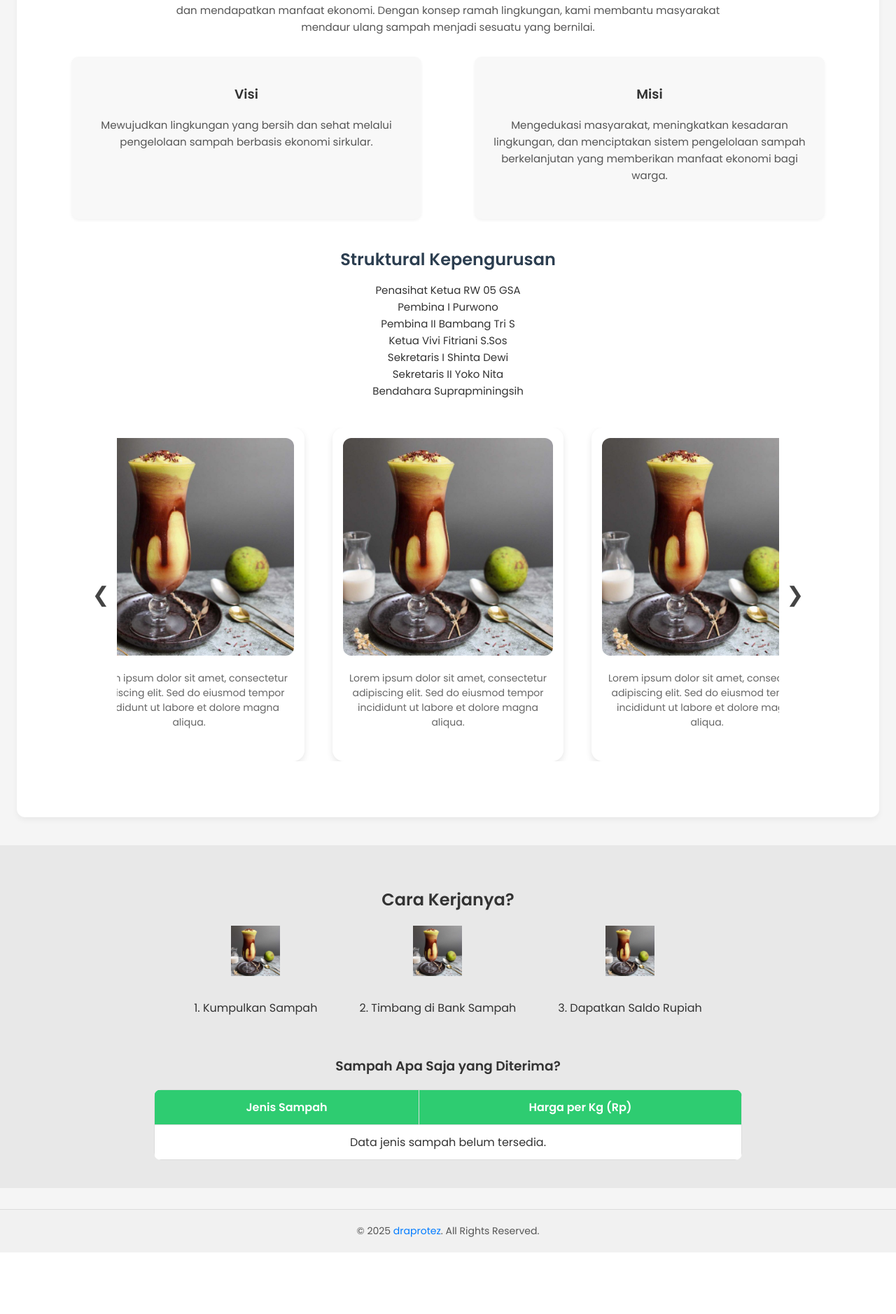
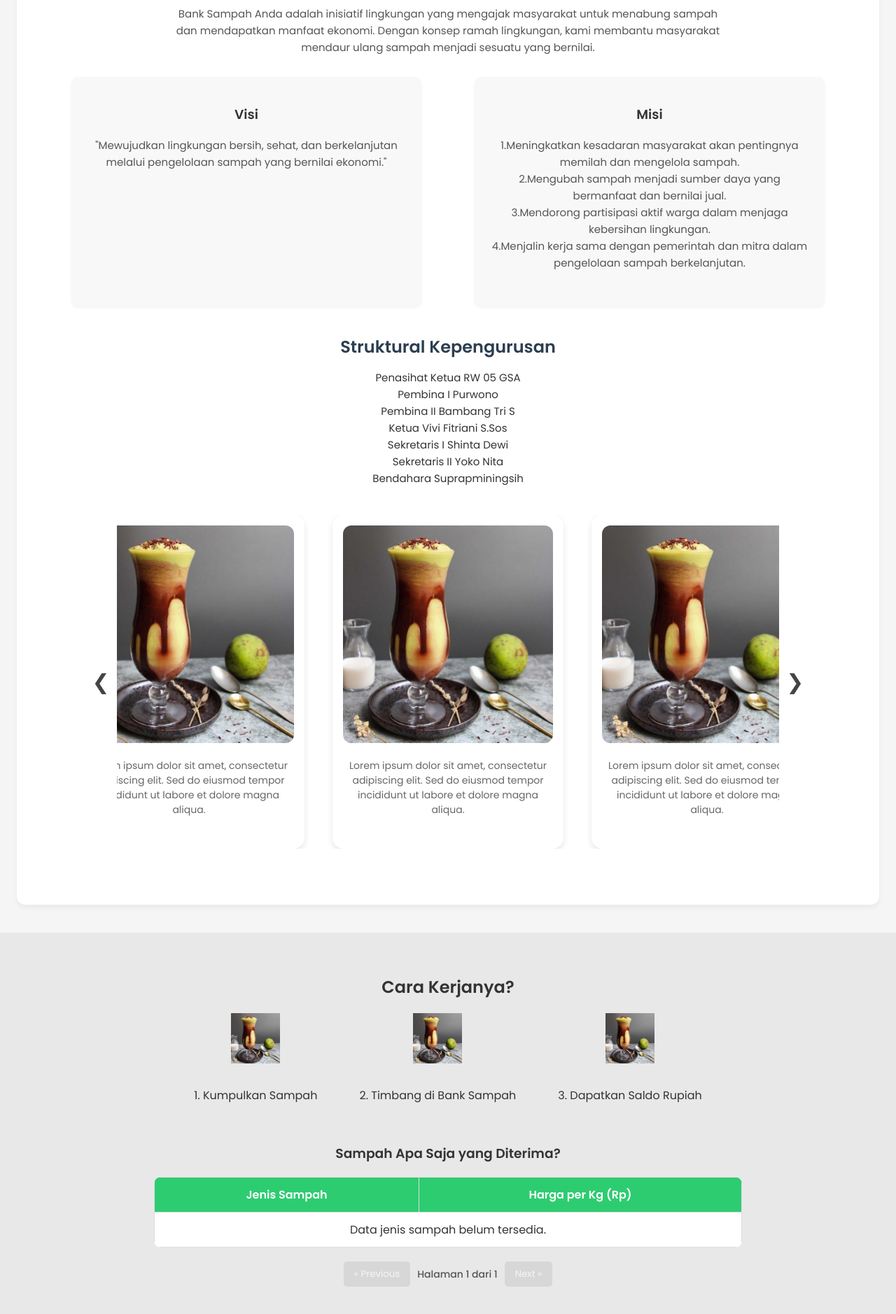
Before and after one commit to draprotez/AplikasiBankSampah, a PHP site: page / in a window 1280 px wide. Shown: the part 766-2644 px from the top of the page at 70% size. Before the commit the page ends 2556 px from the top, so only its background shows below. Run offline with PHP 8.4, Linux system fonts and the light colour scheme; data that the repository does not hold is empty.

Commit message:
add index

```diff
--- a/index.php
+++ b/index.php
@@ -19,12 +19,54 @@ if ($query_jenis_sampah && $query_jenis_sampah->num_rows > 0) {
   <title>Bank Sampah Anda</title>
   <link rel="stylesheet" href="assets/css/style.css">
   <link href="https://fonts.googleapis.com/css2?family=Poppins:wght@400;500;600&display=swap" rel="stylesheet">
+  <style>
+    .pagination-controls {
+          text-align: center;
+          margin-top: 20px;
+          display: flex; /* Agar tombol dan info sejajar */
+          justify-content: center;
+          align-items: center;
+          gap: 10px; /* Jarak antar elemen */
+      }
+      .pagination-controls button {
+          background-color: #2ecc71;
+          color: white;
+          border: none;
+          padding: 8px 15px;
+          border-radius: 5px;
+          cursor: pointer;
+          font-family: 'Poppins', sans-serif;
+          transition: background-color 0.2s ease;
+      }
+      .pagination-controls button:hover:not(:disabled) { /* Efek hover hanya jika tidak disabled */
+          background-color: #27ae60;
+      }
+      .pagination-controls button:disabled {
+          background-color: #cccccc;
+          cursor: not-allowed;
+          opacity: 0.6;
+      }
+      .page-info {
+          font-size: 14px;
+          font-weight: 500;
+          color: #555;
+      }
+      /* Sembunyikan baris yang tidak aktif */
+      tbody#jenisSampahTableBody tr.hidden-row {
+         display: none;
+      }
+  </style>
 </head>
 <body>
   <!-- Navbar -->
   <header class="navbar">
     <div class="nav-container">
-      <div class="logo">Bank Sampah Anda</div>
+      <div class="logo">
+        <img src="" alt="">
+        Bank Sampah
+        <br>
+        Migunani Asri Madani
+      </div>
       <div class="nav-right">
         <ul>
           <li><a href="#">Beranda</a></li>
@@ -58,12 +100,17 @@ if ($query_jenis_sampah && $query_jenis_sampah->num_rows > 0) {
     <div class="visi-misi">
       <div class="visi">
         <h3>Visi</h3>
-        <p>Mewujudkan lingkungan yang bersih dan sehat melalui pengelolaan sampah berbasis ekonomi sirkular.</p>
+        <p>"Mewujudkan lingkungan bersih, sehat, dan berkelanjutan melalui pengelolaan sampah yang bernilai ekonomi."</p>
       </div>
       <div class="misi">
         <h3>Misi</h3>
-        <p>Mengedukasi masyarakat, meningkatkan kesadaran lingkungan, dan menciptakan sistem pengelolaan
-        sampah berkelanjutan yang memberikan manfaat ekonomi bagi warga.</p>
+        <p>1.Meningkatkan kesadaran masyarakat akan pentingnya memilah dan mengelola sampah. <br>
+
+          2.Mengubah sampah menjadi sumber daya yang bermanfaat dan bernilai jual. <br>
+
+          3.Mendorong partisipasi aktif warga dalam menjaga kebersihan lingkungan. <br>
+
+          4.Menjalin kerja sama dengan pemerintah dan mitra dalam pengelolaan sampah berkelanjutan.</p>
       </div>
     </div>
 
@@ -118,13 +165,16 @@ if ($query_jenis_sampah && $query_jenis_sampah->num_rows > 0) {
     </div>
 
     <h3>Sampah Apa Saja yang Diterima?</h3>
+    <div class="table-container">
         <table>
-      <thead> <tr>
+          <thead>
+            <tr>
               <th>Jenis Sampah</th>
               <th>Harga per Kg (Rp)</th>
             </tr>
           </thead>
-      <tbody> <?php if (empty($jenis_sampah_list)): ?>
+          <tbody id="jenisSampahTableBody">
+            <?php if (empty($jenis_sampah_list)): ?>
               <tr>
                 <td colspan="2" style="text-align: center;">Data jenis sampah belum tersedia.</td>
               </tr>
@@ -138,6 +188,13 @@ if ($query_jenis_sampah && $query_jenis_sampah->num_rows > 0) {
             <?php endif; ?>
           </tbody>
         </table>
+    </div>
+
+    <div id="paginationControls" class="pagination-controls">
+        <button id="prevButton" disabled>« Previous</button>
+        <span id="pageInfo" class="page-info">Halaman 1 dari 1</span>
+        <button id="nextButton" disabled>Next »</button>
+    </div>
     </section>
 
   <!-- Footer -->
@@ -160,6 +217,70 @@ if ($query_jenis_sampah && $query_jenis_sampah->num_rows > 0) {
       if (position > 0) position = -640;
       track.style.transform = `translateX(${position}px)`;
     });
+
+    const tableBody = document.getElementById('jenisSampahTableBody');
+    const rows = tableBody.getElementsByTagName('tr');
+    const prevButton = document.getElementById('prevButton');
+    const nextButton = document.getElementById('nextButton');
+    const pageInfo = document.getElementById('pageInfo');
+
+    const itemsPerPage = 10; // Tampilkan 10 item per halaman
+    const totalItems = rows.length;
+    const totalPages = Math.ceil(totalItems / itemsPerPage);
+    let currentPage = 1;
+
+    // --- Fungsi untuk menampilkan halaman tertentu ---
+    function displayPage(page) {
+        currentPage = page;
+        const startIndex = (page - 1) * itemsPerPage;
+        const endIndex = startIndex + itemsPerPage;
+
+        // Sembunyikan/Tampilkan baris sesuai halaman
+        for (let i = 0; i < totalItems; i++) {
+            if (i >= startIndex && i < endIndex) {
+                rows[i].classList.remove('hidden-row');
+                rows[i].style.display = ""; // Pastikan tampil
+            } else {
+                rows[i].classList.add('hidden-row');
+                rows[i].style.display = "none"; // Sembunyikan
+            }
+        }
+        updatePaginationControls(); // Perbarui tombol dan info halaman
+    }
+
+    // --- Fungsi untuk update status tombol & info halaman ---
+    function updatePaginationControls() {
+        // Update teks info halaman
+        pageInfo.textContent = `Halaman ${currentPage} dari ${totalPages}`;
+
+        // Aktifkan/Nonaktifkan tombol Previous
+        prevButton.disabled = currentPage === 1;
+
+        // Aktifkan/Nonaktifkan tombol Next
+        nextButton.disabled = currentPage === totalPages;
+    }
+
+    // --- Event listener untuk tombol ---
+    prevButton.addEventListener('click', () => {
+        if (currentPage > 1) {
+            displayPage(currentPage - 1);
+        }
+    });
+
+    nextButton.addEventListener('click', () => {
+        if (currentPage < totalPages) {
+            displayPage(currentPage + 1);
+        }
+    });
+
+    // --- Inisialisasi saat halaman dimuat ---
+    if (totalItems > 0 && totalPages > 0) { // Hanya jalankan jika ada data & halaman
+         displayPage(1); // Tampilkan halaman pertama
+    } else {
+         // Sembunyikan kontrol jika tidak ada data atau hanya 1 halaman
+         document.getElementById('paginationControls').style.display = 'none';
+    }
   </script>
+
 </body>
 </html>
```
Also changed, not shown: assets/css/admin.css (deleted, +0 -159 lines), views/loginViews.php (deleted). Lines whose indentation alone changed are shown as unchanged.
